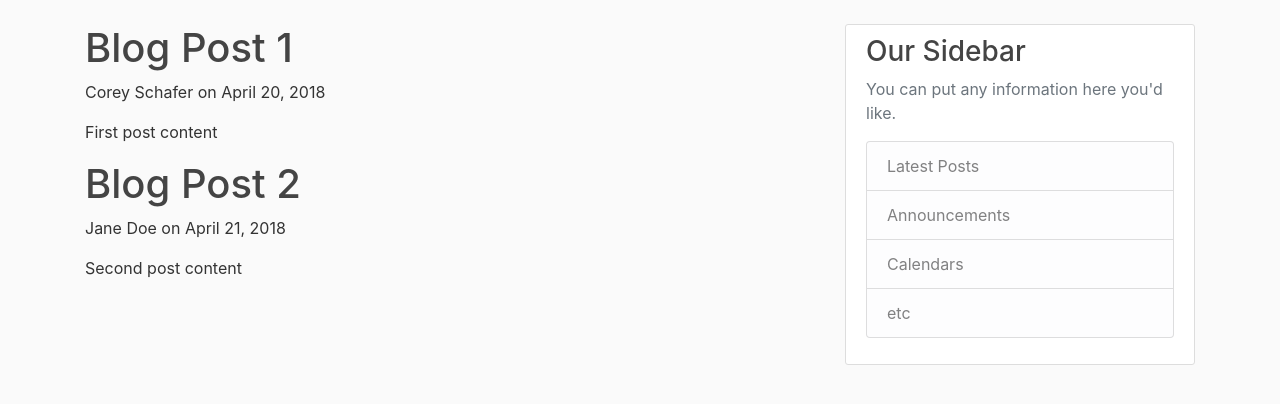
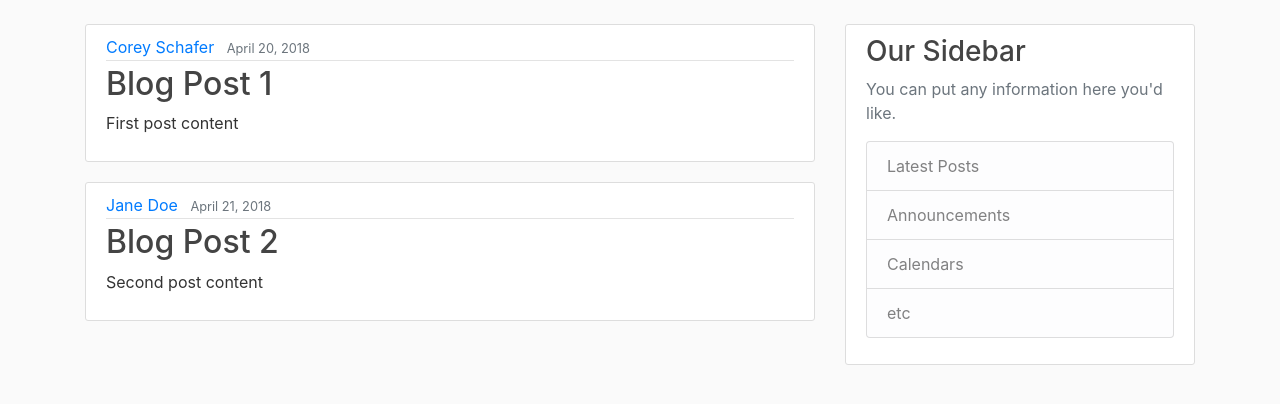
Before and after one commit to SadeghPouriyanZadeh/django_facebook, a Django app: page / in a window 1280 px wide. Shown: the part 56-460 px from the top of the page. Run offline with Django 4.2, Linux system fonts and the light colour scheme; some libraries are stand-ins or nearby versions.

Commit message:
change home page html section change url in base html file

```diff
--- a/blog/templates/blog/base.html
+++ b/blog/templates/blog/base.html
@@ -26,14 +26,14 @@
     <header class="site-header">
         <nav class="navbar navbar-expand-md navbar-dark bg-steel fixed-top">
           <div class="container">
-            <a class="navbar-brand mr-4" href="/">Django Blog</a>
+            <a class="navbar-brand mr-4" href="{% url 'blog-home' %}">Django Blog</a>
             <button class="navbar-toggler" type="button" data-toggle="collapse" data-target="#navbarToggle" aria-controls="navbarToggle" aria-expanded="false" aria-label="Toggle navigation">
             <span class="navbar-toggler-icon"></span>
             </button>
             <div class="collapse navbar-collapse" id="navbarToggle">
               <div class="navbar-nav mr-auto">
-                <a class="nav-item nav-link" href="/">Home</a>
-                <a class="nav-item nav-link" href="/about">About</a>
+                <a class="nav-item nav-link" href="{% url 'blog-home' %}">Home</a>
+                <a class="nav-item nav-link" href="{% url 'blog-about' %}">About</a>
               </div>
               <!-- Navbar Right Side -->
               <div class="navbar-nav">
--- a/blog/templates/blog/home.html
+++ b/blog/templates/blog/home.html
@@ -2,8 +2,15 @@
 
 {%block content%}
   {% for post in posts %}
-    <h1>{{ post.title }}</h1>
-    <p>{{ post.author }} on {{post.date_posted}}</p>
-    <p>{{ post.content }}</p>
+    <article class="media content-section">
+      <div class="media-body">
+        <div class="article-metadata">
+          <a class="mr-2" href="#">{{ post.author }}</a>
+          <small class="text-muted">{{ post.date_posted }}</small>
+        </div>
+        <h2><a class="article-title" href="#">{{ post.title }}</a></h2>
+        <p class="article-content">{{ post.content }}</p>
+      </div>
+    </article>
   {% endfor %}
 {%endblock%}
```
